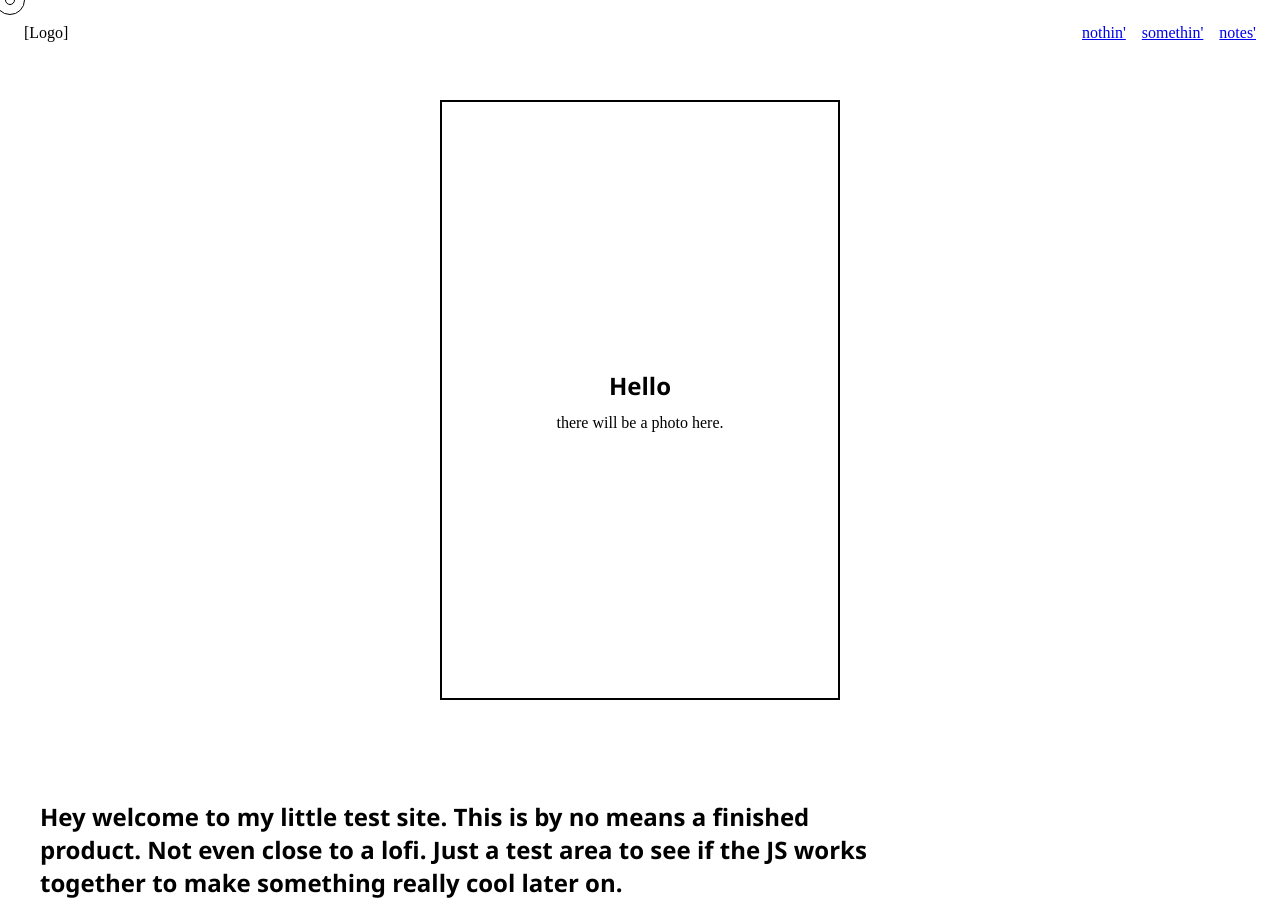
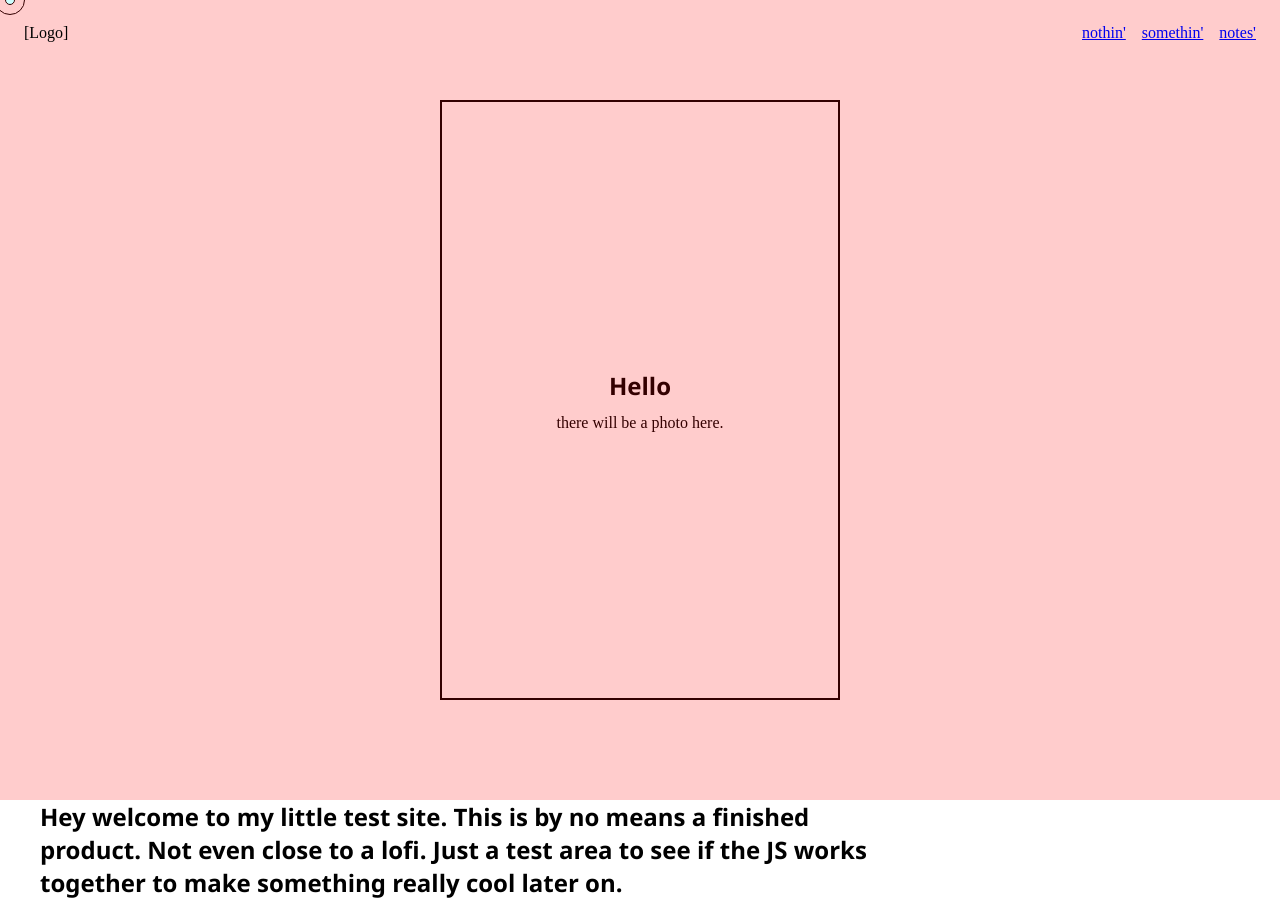
Before and after one commit to TorriKoizumi/integrated-portfolio-test, a plain HTML site: page index.html in a window 1280 px wide. Drawn offline with Linux system fonts and the light colour scheme.

Commit message:
fixed issue with canvas and links

```diff
--- a/index.html
+++ b/index.html
@@ -31,9 +31,9 @@
 
     <section class="hero">
 
-        <!-- <canvas id="hero-canvas">
+        <canvas id="hero-canvas">
             <div>Sorry, your browser does not support HTML5 canvas technology.</div>
-        </canvas> -->
+        </canvas>
 
         <div class="photo-placeholder">
             <h2>Hello</h2>
--- a/scss/partials/_structure.scss
+++ b/scss/partials/_structure.scss
@@ -5,6 +5,7 @@
     display: grid;
     grid-template-columns: 1fr 1fr;
     padding: 1.5em;
+    z-index: 5;
 
     ul{
         display: flex;
```
Also changed, not shown: notes.html (+0 -2 lines), scss/style.css, 1 other file.
